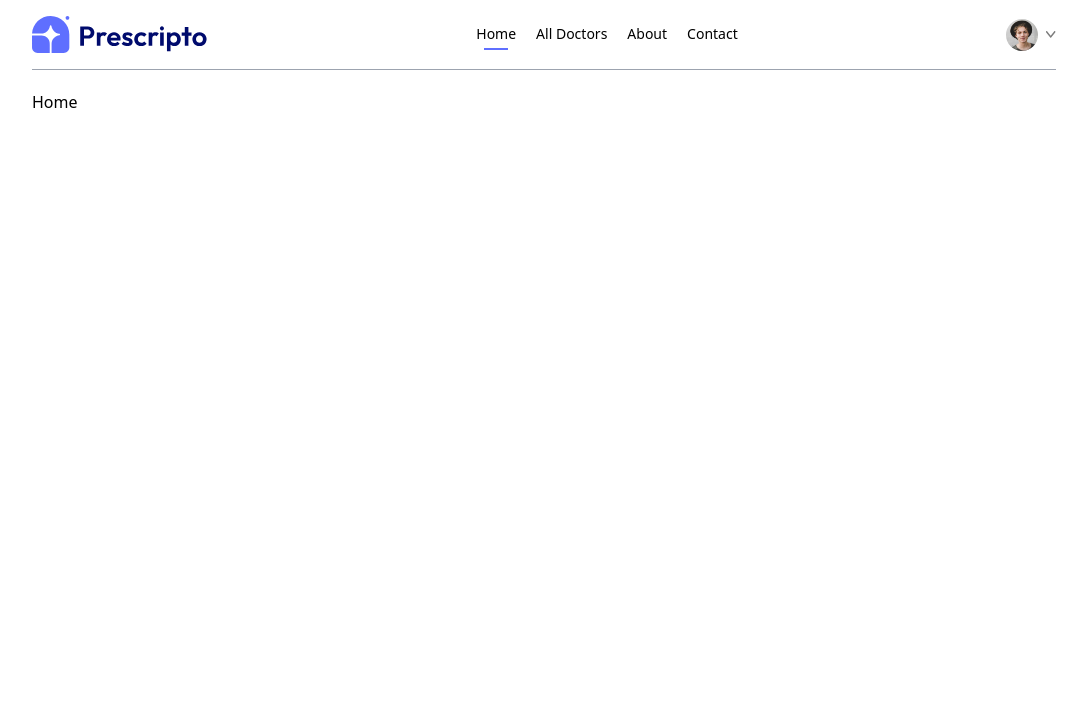
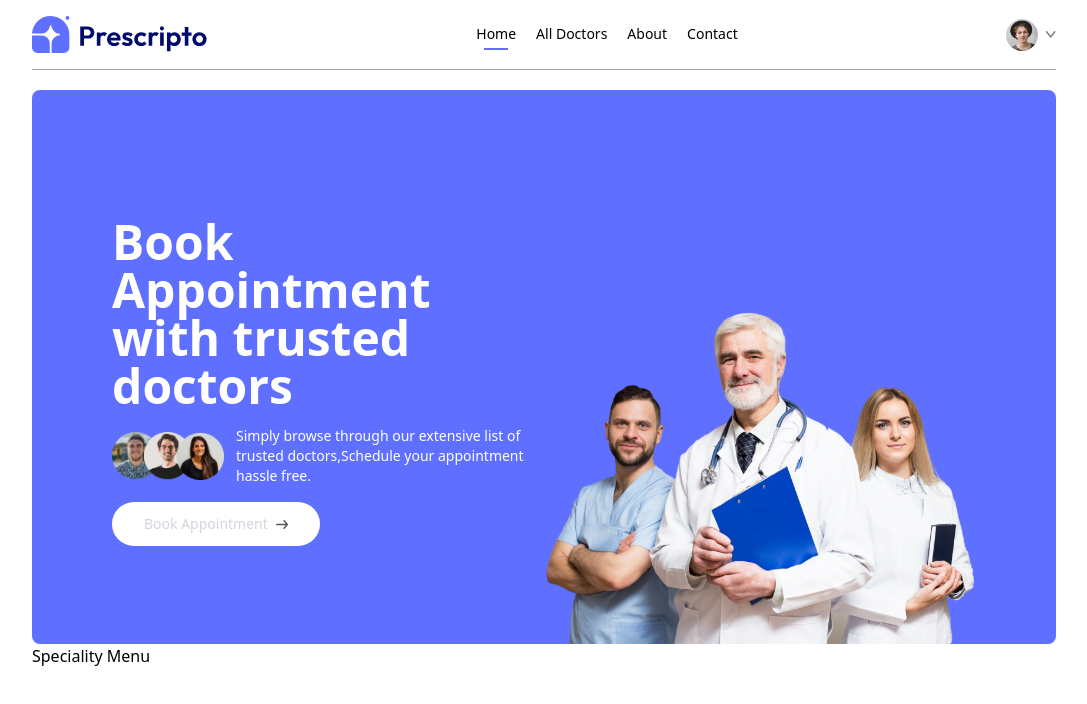
Before and after one commit to VijayVadaboina/Prescripto, a React (Vite) app in the folder Prescripto/Frontend/: page / in a window 1280 px wide. Shown: the top 704 px of the page, without its empty margins (96-1183 px from the left). Built offline with nearby package versions, Linux system fonts and the light colour scheme.

Commit message:
FE  added header in homepage

```diff
--- /dev/null
+++ b/Prescripto/Frontend/src/components/Header.jsx
@@ -0,0 +1,36 @@
+import { assets } from "../assets/assets";
+export default function Header() {
+  return (
+    <div className="flex flex-col md:flex-row flex-wrap bg-primary rounded-lg px-6 md:pd-10 lg:px-20">
+      {/*Left side */}
+      <div className="md:w-1/2 flex flex-col items-start justify-center gap-4 py-10 m-auto md:py-[10vw] md:mb-[-30px]">
+        <p className="text-3xl md:text-4xl lg:text-5xl text-white font-semibold leading-tight md:leading-tight lg-leading-tight">
+          Book Appointment <br /> with trusted doctors
+        </p>
+        <div className="flex flex-col md:flex-row items-center gap-3 text-white text-sm font-light">
+          <img className="w-28" src={assets.group_profiles} alt="" />
+          <p>
+            Simply browse through our extensive list of trusted doctors,
+            <br className="hidden sm-block" />
+            Schedule your appointment hassle free.
+          </p>
+        </div>
+        <a
+          href="#speciality"
+          className="flex items-center gap-2 bg-white px-8 py-3 rounded-full text-gray-300 text-sm m-auto md:m-0 hover:scale-105 transition-all duration-300"
+        >
+          Book Appointment{" "}
+          <img className="w-3" src={assets.arrow_icon} alt="" />
+        </a>
+      </div>
+      {/*Right side */}
+      <div className="md:w-1/2 relative">
+        <img
+          src={assets.header_img}
+          alt=""
+          className="w-full md:absolute bottom-0 h-auto rounded-lg"
+        />
+      </div>
+    </div>
+  );
+}
--- /dev/null
+++ b/Prescripto/Frontend/src/components/SpecialityMenu.jsx
@@ -0,0 +1,3 @@
+export default function SpecialityMenu() {
+  return <div>Speciality Menu</div>;
+}
--- a/Prescripto/Frontend/src/pages/Home.jsx
+++ b/Prescripto/Frontend/src/pages/Home.jsx
@@ -1,9 +1,12 @@
 import React from "react";
+import Header from "../components/Header";
+import SpecialityMenu from "../components/SpecialityMenu";
 
 export default function Home() {
   return (
     <>
-      <h1>Home</h1>
+      <Header />
+      <SpecialityMenu />
     </>
   );
 }
```
